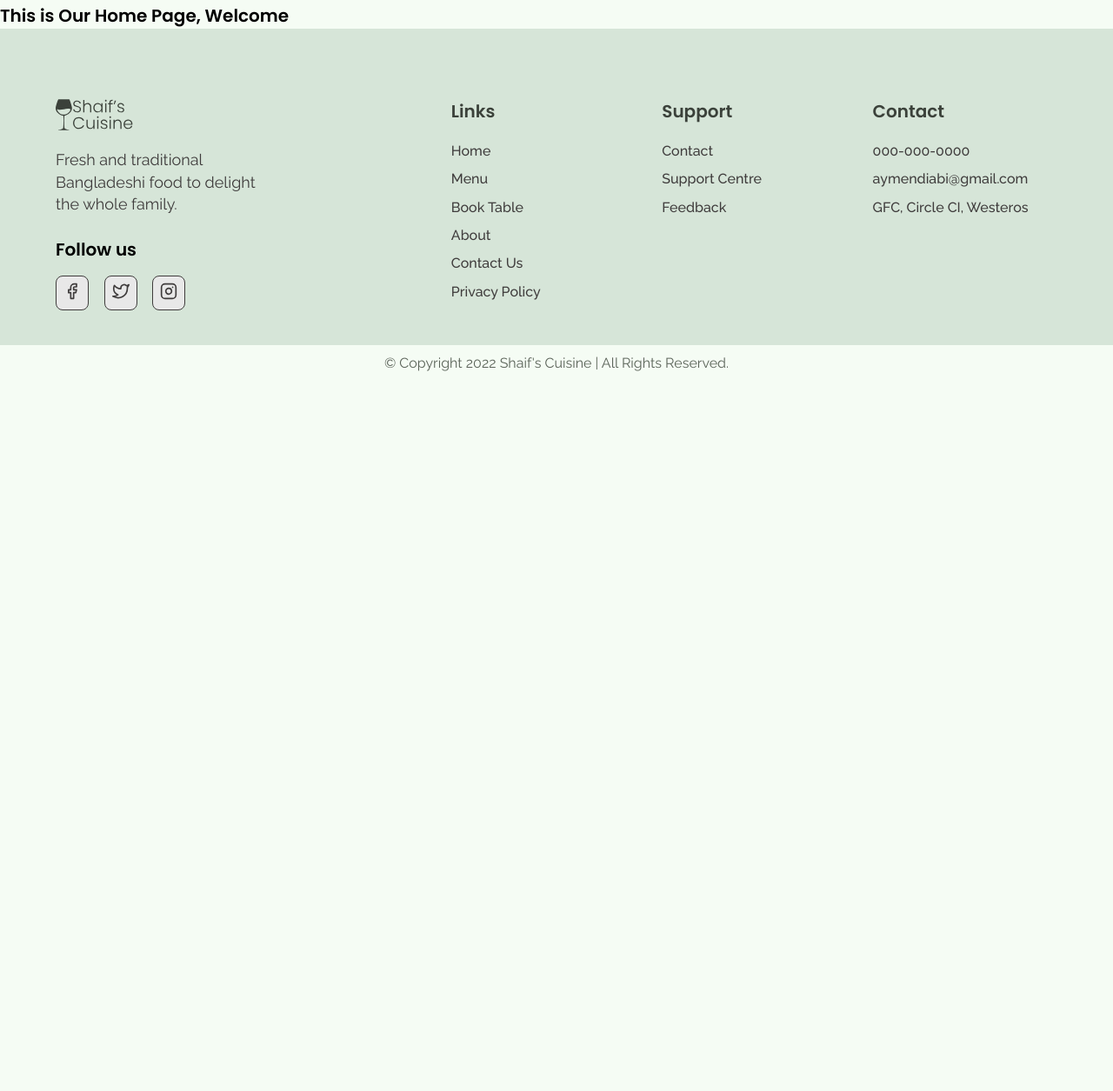
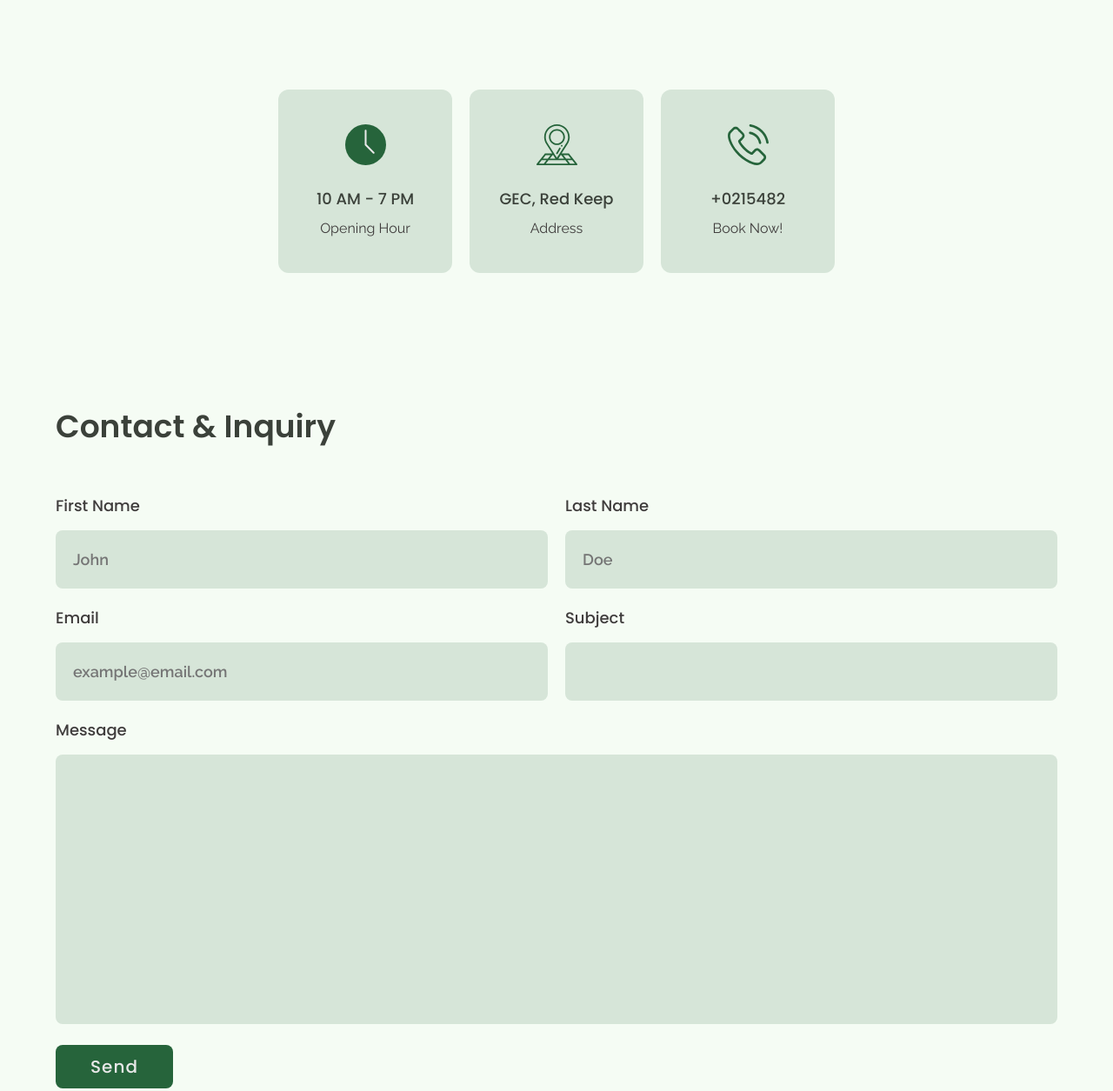
Before and after one commit to AymenDiabi/Shaif-s-Cuisine, a plain HTML site: page contact.html in a window 1280 px wide. Shown: the part 96-1351 px from the top of the page at 87% size. Before the commit the page ends 800 px from the top, so only its background shows below. Drawn offline with nearby package versions, Linux system fonts and the light colour scheme.

Commit message:
Added the contact page

```diff
--- a/components.css
+++ b/components.css
@@ -410,3 +410,89 @@ footer {
     margin-bottom: 0;
   }
 }
+
+/* form styles */
+
+#form {
+  padding-block: 5rem;
+}
+
+.form-title {
+  font-size: 1.8rem;
+  color: var(--black-1);
+  font-weight: 600;
+}
+
+.form-wrapper {
+  padding-block: 3rem;
+}
+
+.form-wrapper form {
+  display: grid;
+  grid-template-columns: 1fr;
+  gap: 2rem;
+}
+
+.form-group label {
+  font-size: 1.6rem;
+  font-family: 'Poppins';
+  color: var(--black-2);
+  font-weight: 500;
+}
+
+.form-group input,
+.form-group textarea,
+.form-group select {
+  width: 100%;
+  border: none;
+  background-color: var(--lightGreen-1);
+  font-size: 1.4rem;
+  font-family: 'Raleway';
+  font-weight: 600;
+  padding: 1.5rem;
+  border-radius: 8px;
+  margin-top: .5rem;
+  color: var(--black-2);
+}
+
+.form-group textarea {
+  resize: none;
+}
+
+.form-wrapper button[type="submit"] {
+  width: max-content;
+  border: none;
+  padding: 1rem 4rem;
+  font-weight: 500;
+  letter-spacing: .1rem;
+}
+
+@media only screen and (min-width: 48em) {
+  .form-title {
+    font-size: 3.6rem;
+  }
+
+  .form-wrapper {
+    padding-block: 5rem;
+  }
+
+  .form-wrapper form {
+    grid-template-columns: repeat(2, 1fr);
+  }
+
+  .form-full {
+    grid-column: 1/3;
+  }
+
+  .form-group label {
+    font-size: 1.8rem;
+  }
+
+  .form-group input,
+  .form-group textarea,
+  .form-group select {
+    font-size: 1.8rem;
+    padding: 2rem;
+    margin-top: 1.5rem;
+  }
+}
--- a/contact.html
+++ b/contact.html
@@ -64,7 +64,75 @@
       </div>
     </div>
     <!-- Nav Section End -->
-    <h1 class="idk">This is Our Home Page, Welcome</h1>
+
+    <!-- Store Info Section Start -->
+    <section id="store-info" data-aos="fade-up">
+      <div class="container">
+        <div class="store-info_wrapper">
+          <div class="store-info_item">
+            <div class="store-info_icon">
+              <img src="images/wall-clock-icon.svg" alt="Icon">
+            </div>
+            <h3 class="store-info_title">10 AM - 7 PM</h3>
+            <p class="store-info_text">
+              Opening Hour
+            </p>
+          </div>
+          <div class="store-info_item">
+            <div class="store-info_icon">
+              <img src="images/address-icon.svg" alt="Icon">
+            </div>
+            <h3 class="store-info_title">GEC, Red Keep</h3>
+            <p class="store-info_text">
+              Address
+            </p>
+          </div>
+          <div class="store-info_item">
+            <div class="store-info_icon">
+              <img src="images/phone-icon.svg" alt="Icon">
+            </div>
+            <h3 class="store-info_title">+0215482</h3>
+            <p class="store-info_text">
+              Book Now!
+            </p>
+          </div>
+        </div>
+      </div>
+    </section>
+    <!-- Store Info Section End -->
+
+    <!-- Contact From Section Start -->
+    <section id="form" data-aos="fade-down">
+      <div class="container">
+        <h3 class="form-title">Contact & Inquiry</h3>
+        <div class="form-wrapper">
+          <form>
+            <div class="form-group">
+              <label for="First Name">First Name</label>
+              <input type="text" id="firstName" name="first-name" placeholder="John" required>
+            </div>
+            <div class="form-group">
+              <label for="Last Name">Last Name</label>
+              <input type="text" id="lasttName" name="last-name" placeholder="Doe" required>
+            </div>
+            <div class="form-group">
+              <label for="email">Email</label>
+              <input type="email" id="email" name="email" placeholder="example@email.com" required>
+            </div>
+            <div class="form-group">
+              <label for="Subject">Subject</label>
+              <input type="text" id="subject" name="subject" required>
+            </div>
+            <div class="form-group form-full">
+              <label for="Message">Message</label>
+              <textarea name="messag" id="message" cols="30" rows="10" Required></textarea>
+            </div>
+            <button type="submit" class="btn primary-btn">Send</button>
+          </form>
+        </div>
+      </div>
+    </section>
+    <!-- Contact From Section End -->
 
     <!-- Footer Start -->
     <footer>
```
Also changed, not shown: contact.css (added).
